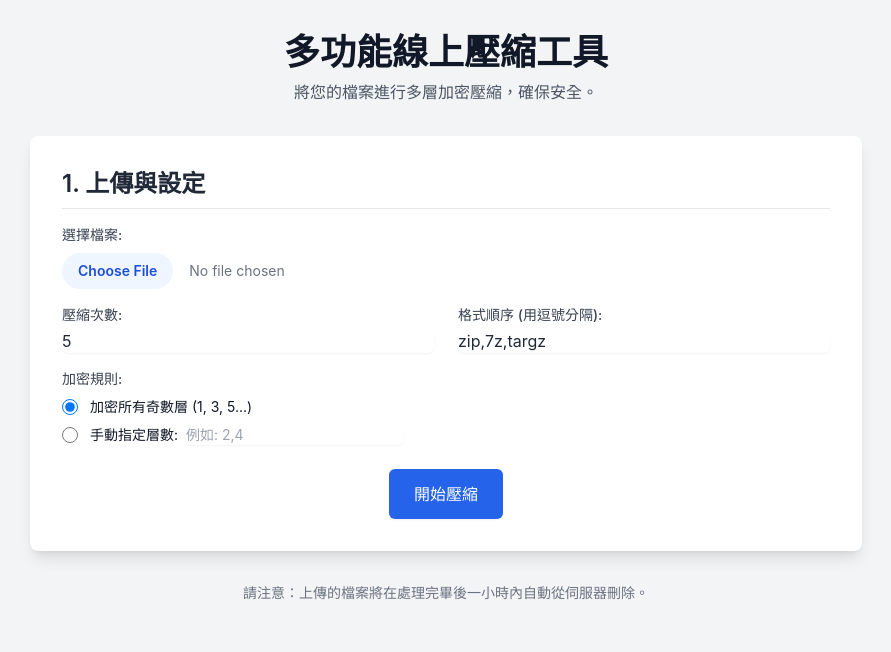
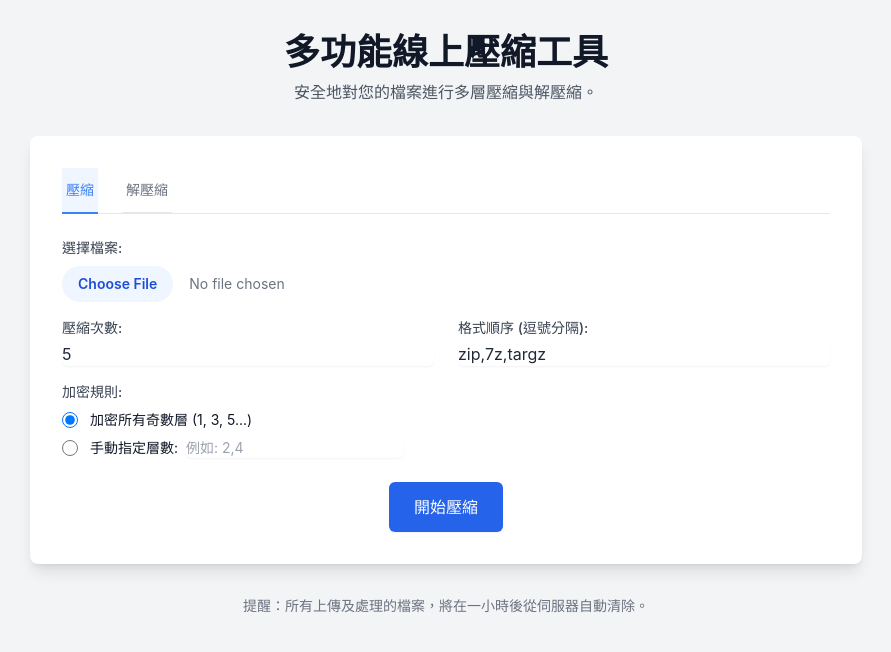
Before and after one commit to Cody8722/zip, a Flask app: page / in a window 1280 px wide. Shown: the top 652 px of the page, without its empty margins (194-1085 px from the left). Run offline with Flask 3, Linux system fonts and the light colour scheme; parts of the project's set-up code (start-up, migrations or seed data) failed here and were passed over; some libraries are stand-ins or nearby versions.

Commit message:
Update index.html

```diff
--- a/templates/index.html
+++ b/templates/index.html
@@ -8,6 +8,8 @@
     <style>
         body { font-family: 'Inter', sans-serif; }
         .log-box { font-family: 'Courier New', Courier, monospace; }
+        .tab-button { transition: all 0.3s; }
+        .tab-button.active { border-color: #3b82f6; color: #3b82f6; background-color: #eff6ff; }
         .fade-in { animation: fadeIn 0.5s ease-in-out; }
         @keyframes fadeIn { from { opacity: 0; transform: translateY(10px); } to { opacity: 1; transform: translateY(0); } }
     </style>
@@ -17,143 +19,124 @@
     <div class="container mx-auto p-4 md:p-8 max-w-4xl">
         <header class="text-center mb-8">
             <h1 class="text-3xl md:text-4xl font-bold text-gray-900">多功能線上壓縮工具</h1>
-            <p class="text-gray-600 mt-2">將您的檔案進行多層加密壓縮，確保安全。</p>
+            <p class="text-gray-600 mt-2">安全地對您的檔案進行多層壓縮與解壓縮。</p>
         </header>
 
         <main class="bg-white rounded-lg shadow-lg p-6 md:p-8">
-            <!-- 步驟一：上傳與設定 -->
-            <div id="upload-section" class="fade-in">
-                <h2 class="text-2xl font-semibold mb-4 border-b pb-2">1. 上傳與設定</h2>
-                <!-- *** 關鍵修改：將 action 的路徑從 /encode 改為 /upload *** -->
-                <form id="upload-form" action="/upload" method="post" enctype="multipart/form-data">
-                    <div class="mb-4">
-                        <label for="file-upload" class="block text-sm font-medium text-gray-700 mb-2">選擇檔案:</label>
-                        <input id="file-upload" name="file" type="file" required class="block w-full text-sm text-gray-500 file:mr-4 file:py-2 file:px-4 file:rounded-full file:border-0 file:text-sm file:font-semibold file:bg-blue-50 file:text-blue-700 hover:file:bg-blue-100">
+            <!-- 功能分頁 -->
+            <div class="mb-6 border-b border-gray-200">
+                <nav class="-mb-px flex space-x-6" aria-label="Tabs">
+                    <button id="tab-compress" class="tab-button active whitespace-nowrap py-3 px-1 border-b-2 font-medium text-sm">壓縮</button>
+                    <button id="tab-decompress" class="tab-button text-gray-500 hover:text-gray-700 hover:border-gray-300 whitespace-nowrap py-3 px-1 border-b-2 font-medium text-sm">解壓縮</button>
+                </nav>
             </div>
 
+            <!-- 壓縮區塊 -->
+            <div id="compress-section">
+                <form id="compress-form">
+                    <div class="mb-4">
+                        <label for="file-compress" class="block text-sm font-medium text-gray-700 mb-2">選擇檔案:</label>
+                        <input id="file-compress" name="file" type="file" required class="block w-full text-sm text-gray-500 file:mr-4 file:py-2 file:px-4 file:rounded-full file:border-0 file:text-sm file:font-semibold file:bg-blue-50 file:text-blue-700 hover:file:bg-blue-100">
+                    </div>
                     <div class="grid grid-cols-1 md:grid-cols-2 gap-6 mb-4">
                         <div>
                             <label for="iterations" class="block text-sm font-medium text-gray-700">壓縮次數:</label>
                             <input type="number" id="iterations" name="iterations" value="5" min="1" max="100" class="mt-1 block w-full rounded-md border-gray-300 shadow-sm focus:border-blue-500 focus:ring-blue-500">
                         </div>
                         <div>
-                            <label for="formats" class="block text-sm font-medium text-gray-700">格式順序 (用逗號分隔):</label>
+                            <label for="formats" class="block text-sm font-medium text-gray-700">格式順序 (逗號分隔):</label>
                             <input type="text" id="formats" name="formats" value="zip,7z,targz" class="mt-1 block w-full rounded-md border-gray-300 shadow-sm focus:border-blue-500 focus:ring-blue-500">
                         </div>
                     </div>
-
                     <div>
                         <label class="block text-sm font-medium text-gray-700 mb-2">加密規則:</label>
                         <div class="space-y-2">
-                            <div class="flex items-center">
-                                <input id="encrypt-odd" name="encrypt_mode" type="radio" value="odd" checked class="h-4 w-4 text-blue-600 border-gray-300 focus:ring-blue-500">
-                                <label for="encrypt-odd" class="ml-3 block text-sm text-gray-900">加密所有奇數層 (1, 3, 5...)</label>
-                            </div>
-                            <div class="flex items-center">
-                                <input id="encrypt-manual" name="encrypt_mode" type="radio" value="manual" class="h-4 w-4 text-blue-600 border-gray-300 focus:ring-blue-500">
-                                <label for="encrypt-manual" class="ml-3 block text-sm text-gray-900">手動指定層數:</label>
-                                <input type="text" id="manual_layers" name="manual_layers" placeholder="例如: 2,4" class="ml-2 block w-full md:w-auto rounded-md border-gray-300 shadow-sm focus:border-blue-500 focus:ring-blue-500 text-sm">
+                            <div class="flex items-center"><input id="encrypt-odd" name="encrypt_mode" type="radio" value="odd" checked class="h-4 w-4 text-blue-600 border-gray-300 focus:ring-blue-500"><label for="encrypt-odd" class="ml-3 block text-sm text-gray-900">加密所有奇數層 (1, 3, 5...)</label></div>
+                            <div class="flex items-center"><input id="encrypt-manual" name="encrypt_mode" type="radio" value="manual" class="h-4 w-4 text-blue-600 border-gray-300 focus:ring-blue-500"><label for="encrypt-manual" class="ml-3 block text-sm text-gray-900">手動指定層數:</label><input type="text" id="manual_layers" name="manual_layers" placeholder="例如: 2,4" class="ml-2 block w-full md:w-auto rounded-md border-gray-300 shadow-sm focus:border-blue-500 focus:ring-blue-500 text-sm"></div>
                         </div>
                     </div>
-                    </div>
-
-                    <div class="mt-6 text-center">
-                        <button type="submit" class="w-full md:w-auto inline-flex justify-center items-center px-6 py-3 border border-transparent text-base font-medium rounded-md shadow-sm text-white bg-blue-600 hover:bg-blue-700 focus:outline-none focus:ring-2 focus:ring-offset-2 focus:ring-blue-500 transition-transform transform hover:scale-105">
-                            開始壓縮
-                        </button>
-                    </div>
+                    <div class="mt-6 text-center"><button type="submit" class="w-full md:w-auto inline-flex justify-center items-center px-6 py-3 border border-transparent text-base font-medium rounded-md shadow-sm text-white bg-blue-600 hover:bg-blue-700 focus:outline-none focus:ring-2 focus:ring-offset-2 focus:ring-blue-500 transition-transform transform hover:scale-105">開始壓縮</button></div>
                 </form>
             </div>
 
-            <!-- 步驟二：進度與結果 -->
-            <div id="progress-section" class="hidden fade-in mt-8">
-                <h2 class="text-2xl font-semibold mb-4 border-b pb-2">2. 進度與結果</h2>
+            <!-- 解壓縮區塊 -->
+            <div id="decompress-section" class="hidden">
+                <form id="decompress-form">
                     <div class="mb-4">
-                    <div class="flex justify-between mb-1">
-                        <span id="progress-status" class="text-base font-medium text-blue-700">處理中...</span>
-                        <span id="progress-percentage" class="text-sm font-medium text-blue-700">0%</span>
+                        <label for="file-decompress" class="block text-sm font-medium text-gray-700 mb-2">選擇要解壓縮的檔案:</label>
+                        <input id="file-decompress" name="file" type="file" required class="block w-full text-sm text-gray-500 file:mr-4 file:py-2 file:px-4 file:rounded-full file:border-0 file:text-sm file:font-semibold file:bg-green-50 file:text-green-700 hover:file:bg-green-100">
                     </div>
-                    <div class="w-full bg-gray-200 rounded-full h-2.5">
-                        <div id="progress-bar" class="bg-blue-600 h-2.5 rounded-full" style="width: 0%"></div>
+                    <div class="mb-4">
+                        <label for="passwords" class="block text-sm font-medium text-gray-700">貼上密碼表:</label>
+                        <textarea id="passwords" name="passwords" rows="5" required class="mt-1 block w-full rounded-md border-gray-300 shadow-sm focus:border-green-500 focus:ring-green-500" placeholder="請將完整的密碼表內容貼在此處..."></textarea>
                     </div>
+                    <div class="mt-6 text-center"><button type="submit" class="w-full md:w-auto inline-flex justify-center items-center px-6 py-3 border border-transparent text-base font-medium rounded-md shadow-sm text-white bg-green-600 hover:bg-green-700 focus:outline-none focus:ring-2 focus:ring-offset-2 focus:ring-green-500 transition-transform transform hover:scale-105">開始解壓縮</button></div>
+                </form>
             </div>
 
-                <div class="mt-4">
-                    <label for="log-box" class="block text-sm font-medium text-gray-700">執行日誌:</label>
-                    <div id="log-box" class="log-box mt-1 h-48 bg-gray-900 text-white text-sm rounded-md p-3 overflow-y-auto whitespace-pre-wrap"></div>
+            <!-- 進度與結果區塊 (共用) -->
+            <div id="progress-section" class="hidden fade-in mt-8">
+                <h2 class="text-2xl font-semibold mb-4 border-b pb-2">處理進度</h2>
+                <div class="mb-4">
+                    <div class="flex justify-between mb-1"><span id="progress-status" class="text-base font-medium text-gray-700">處理中...</span><span id="progress-percentage" class="text-sm font-medium text-gray-700">0%</span></div>
+                    <div class="w-full bg-gray-200 rounded-full h-2.5"><div id="progress-bar" class="bg-blue-600 h-2.5 rounded-full transition-all duration-300" style="width: 0%"></div></div>
                 </div>
-
+                <div class="mt-4"><label for="log-box" class="block text-sm font-medium text-gray-700">執行日誌:</label><div id="log-box" class="log-box mt-1 h-48 bg-gray-900 text-white text-sm rounded-md p-3 overflow-y-auto whitespace-pre-wrap"></div></div>
                 <div id="result-section" class="hidden fade-in mt-6 p-4 bg-green-50 rounded-lg text-center">
-                    <h3 class="text-lg font-medium text-green-800">壓縮完成！</h3>
-                    <div class="mt-4 flex flex-col md:flex-row justify-center items-center gap-4">
-                        <a id="download-link" href="#" class="w-full md:w-auto inline-flex items-center justify-center px-5 py-2 border border-transparent text-sm font-medium rounded-md text-white bg-green-600 hover:bg-green-700">下載壓縮檔</a>
-                        <button id="password-button" class="w-full md:w-auto inline-flex items-center justify-center px-5 py-2 border border-gray-300 text-sm font-medium rounded-md text-gray-700 bg-white hover:bg-gray-50">顯示/下載密碼表</button>
-                    </div>
-                </div>
-            </div>
-
-            <!-- 密碼顯示 Modal -->
-            <div id="password-modal" class="hidden fixed z-10 inset-0 overflow-y-auto">
-                <div class="flex items-center justify-center min-h-screen pt-4 px-4 pb-20 text-center">
-                    <div class="fixed inset-0 transition-opacity" aria-hidden="true"><div class="absolute inset-0 bg-gray-500 opacity-75"></div></div>
-                    <div class="inline-block align-bottom bg-white rounded-lg text-left overflow-hidden shadow-xl transform transition-all my-8 max-w-lg w-full">
-                        <div class="bg-white px-4 pt-5 pb-4 sm:p-6 sm:pb-4">
-                            <h3 class="text-lg leading-6 font-medium text-gray-900">密碼表</h3>
-                            <div class="mt-2">
-                                <pre id="password-content" class="text-sm text-gray-700 bg-gray-50 p-3 rounded-md overflow-x-auto" style="max-height: 200px;"></pre>
-                            </div>
-                        </div>
-                        <div class="bg-gray-50 px-4 py-3 sm:px-6 sm:flex sm:flex-row-reverse">
-                            <button id="close-modal" type="button" class="mt-3 w-full inline-flex justify-center rounded-md border border-gray-300 shadow-sm px-4 py-2 bg-white text-base font-medium text-gray-700 hover:bg-gray-50 sm:mt-0 sm:ml-3 sm:w-auto sm:text-sm">關閉</button>
-                        </div>
-                    </div>
+                    <h3 class="text-lg font-medium text-green-800">任務完成！</h3>
+                    <div id="result-buttons" class="mt-4 flex flex-col md:flex-row justify-center items-center gap-4"></div>
                 </div>
             </div>
 
         </main>
-        <footer class="text-center mt-8 text-sm text-gray-500">
-            <p>請注意：上傳的檔案將在處理完畢後一小時內自動從伺服器刪除。</p>
-        </footer>
+        <footer class="text-center mt-8 text-sm text-gray-500"><p>提醒：所有上傳及處理的檔案，將在一小時後從伺服器自動清除。</p></footer>
     </div>
 
     <script>
-        const uploadForm = document.getElementById('upload-form');
-        const uploadSection = document.getElementById('upload-section');
+        const tabs = { compress: document.getElementById('tab-compress'), decompress: document.getElementById('tab-decompress') };
+        const sections = { compress: document.getElementById('compress-section'), decompress: document.getElementById('decompress-section') };
+        const forms = { compress: document.getElementById('compress-form'), decompress: document.getElementById('decompress-form') };
         const progressSection = document.getElementById('progress-section');
         const progressBar = document.getElementById('progress-bar');
         const progressPercentage = document.getElementById('progress-percentage');
         const progressStatus = document.getElementById('progress-status');
         const logBox = document.getElementById('log-box');
         const resultSection = document.getElementById('result-section');
-        const downloadLink = document.getElementById('download-link');
-        const passwordButton = document.getElementById('password-button');
-        const passwordModal = document.getElementById('password-modal');
-        const passwordContent = document.getElementById('password-content');
-        const closeModalButton = document.getElementById('close-modal');
+        const resultButtons = document.getElementById('result-buttons');
 
-        let passwordFileContent = '';
+        let currentMode = 'compress';
 
-        uploadForm.addEventListener('submit', async (e) => {
+        // 分頁切換邏輯
+        Object.keys(tabs).forEach(mode => {
+            tabs[mode].addEventListener('click', () => {
+                currentMode = mode;
+                Object.keys(tabs).forEach(m => {
+                    tabs[m].classList.toggle('active', m === mode);
+                    sections[m].classList.toggle('hidden', m !== mode);
+                });
+                // 切換時重設進度條顏色
+                progressBar.className = `h-2.5 rounded-full transition-all duration-300 ${mode === 'compress' ? 'bg-blue-600' : 'bg-green-600'}`;
+            });
+        });
+
+        // 表單提交邏輯
+        Object.keys(forms).forEach(mode => {
+            forms[mode].addEventListener('submit', async (e) => {
                 e.preventDefault();
-            uploadSection.classList.add('hidden');
+                sections.compress.classList.add('hidden');
+                sections.decompress.classList.add('hidden');
                 progressSection.classList.remove('hidden');
                 resultSection.classList.add('hidden');
                 logBox.innerHTML = '';
 
-            const formData = new FormData(uploadForm);
+                const formData = new FormData(forms[mode]);
 
                 try {
-                // *** 關鍵修改：將 fetch 的路徑從 /encode 改為 /upload ***
-                const response = await fetch('/upload', {
-                    method: 'POST',
-                    body: formData,
-                });
-
+                    const response = await fetch(`/${mode}`, { method: 'POST', body: formData });
                     if (!response.ok) {
                         const errorData = await response.json();
-                    throw new Error(errorData.error || '上傳失敗');
+                        throw new Error(errorData.error || '請求失敗');
                     }
-
                     const data = await response.json();
                     if (data.task_id) {
                         checkStatus(data.task_id);
@@ -165,14 +148,13 @@
                     progressStatus.textContent = '失敗';
                 }
             });
+        });
 
+        // 輪詢狀態
         async function checkStatus(taskId) {
             try {
                 const response = await fetch(`/status/${taskId}`);
-                 if (!response.ok) {
-                    const errorData = await response.json();
-                    throw new Error(errorData.error || '檢查狀態失敗');
-                }
+                if (!response.ok) throw new Error('檢查狀態失敗');
                 const data = await response.json();
 
                 progressBar.style.width = `${data.progress || 0}%`;
@@ -182,14 +164,11 @@
 
                 if (data.status === '完成') {
                     progressStatus.textContent = '完成';
-                    resultSection.classList.remove('hidden');
-                    downloadLink.href = `/download/${data.result_file}`;
-                    downloadLink.setAttribute('download', data.result_file);
-                    passwordFileContent = data.password_file_content;
+                    displayResults(data);
                 } else if (data.status === '失敗') {
                     progressStatus.textContent = '失敗';
                 } else {
-                    setTimeout(() => checkStatus(taskId), 2000); // 2秒後再檢查一次
+                    setTimeout(() => checkStatus(taskId), 2000);
                 }
             } catch (error) {
                  logBox.innerHTML += `\n檢查狀態時發生錯誤: ${error.message}`;
@@ -197,14 +176,42 @@
             }
         }
 
-        passwordButton.addEventListener('click', () => {
-            passwordContent.textContent = passwordFileContent;
-            passwordModal.classList.remove('hidden');
-        });
+        // 顯示結果按鈕
+        function displayResults(data) {
+            resultSection.classList.remove('hidden');
+            resultButtons.innerHTML = ''; // 清空舊按鈕
 
-        closeModalButton.addEventListener('click', () => {
-            passwordModal.classList.add('hidden');
-        });
+            // 下載檔案按鈕 (通用)
+            const downloadFileBtn = document.createElement('a');
+            downloadFileBtn.href = `/download/${data.result_file}`;
+            downloadFileBtn.textContent = `下載結果檔案 (${data.result_file})`;
+            downloadFileBtn.className = "w-full md:w-auto inline-flex items-center justify-center px-5 py-2 border border-transparent text-sm font-medium rounded-md text-white bg-green-600 hover:bg-green-700";
+            resultButtons.appendChild(downloadFileBtn);
+
+            // 如果是壓縮任務，顯示密碼相關按鈕
+            if (data.type === 'compress' && data.password_file_content) {
+                // 下載密碼表按鈕
+                const downloadPassBtn = document.createElement('button');
+                downloadPassBtn.textContent = '下載密碼表 (.txt)';
+                downloadPassBtn.className = "w-full md:w-auto inline-flex items-center justify-center px-5 py-2 border border-gray-300 text-sm font-medium rounded-md text-gray-700 bg-white hover:bg-gray-50";
+                downloadPassBtn.onclick = () => downloadTextFile(data.password_file_content, 'passwords.txt');
+                resultButtons.appendChild(downloadPassBtn);
+            }
+        }
+
+        // 下載文字檔函式
+        function downloadTextFile(content, filename) {
+            const blob = new Blob([content], { type: 'text/plain;charset=utf-8' });
+            const url = URL.createObjectURL(blob);
+            const a = document.createElement('a');
+            a.href = url;
+            a.download = filename;
+            document.body.appendChild(a);
+            a.click();
+            document.body.removeChild(a);
+            URL.revokeObjectURL(url);
+        }
+
     </script>
 
 </body>
```
Lines whose indentation alone changed are shown as unchanged.
